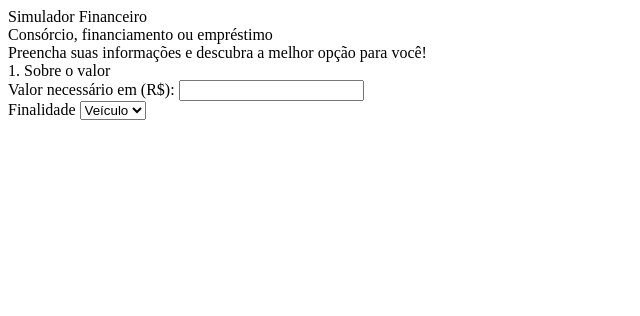
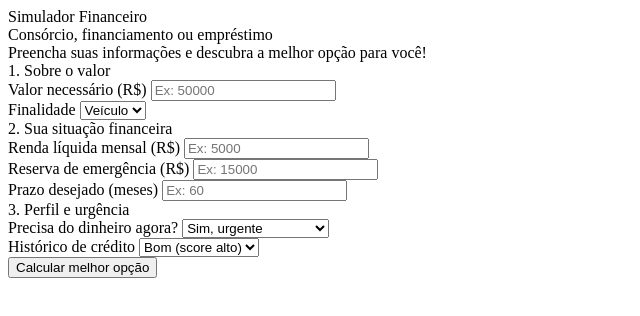
Before and after one commit to garenks/Kora, a plain HTML site: page index.html in a window 1280 px wide. Shown: the whole page, without its empty margins (0-640 px from the left). Drawn offline with Linux system fonts and the light colour scheme.

Commit message:
refactor: better semantics in HTML

```diff
--- a/index.html
+++ b/index.html
@@ -1,5 +1,5 @@
 <!doctype html>
-<html lang="en">
+<html lang="pt-br">
   <head>
     <meta charset="UTF-8" />
     <meta name="viewport" content="width=device-width, initial-scale=1.0" />
@@ -16,30 +16,69 @@
           Preencha suas informações e descubra a melhor opção para você!
         </div>
       </div>
+
       <div class="card">
         <div class="card-title">1. Sobre o valor</div>
-      </div>
-
         <div class="grid">
           <div class="grid-item">
-          <label for="valor">Valor necessário em (R$):</label>
-          <input type="number" id="valor" value="valor" />
-        </div>
+            <label for="valor">Valor necessário (R$)</label>
+            <input type="number" id="valor" placeholder="Ex: 50000" />
           </div>
           <div class="field">
-        <label>Finalidade</label>
+            <label for="finalidade">Finalidade</label>
             <select id="finalidade">
               <option value="veiculo">Veículo</option>
               <option value="casa">Casa</option>
               <option value="outros">Outros</option>
             </select>
           </div>
+        </div>
+
+        <div class="card-title">2. Sua situação financeira</div>
+        <div class="grid">
+          <div class="grid-item">
+            <label for="renda">Renda líquida mensal (R$)</label>
+            <input type="number" id="renda" placeholder="Ex: 5000" />
+          </div>
+          <div class="grid-item">
+            <label for="reserva">Reserva de emergência (R$)</label>
+            <input type="number" id="reserva" placeholder="Ex: 15000" />
+          </div>
+          <div class="grid-item">
+            <label for="prazo">Prazo desejado (meses)</label>
+            <input type="number" id="prazo" placeholder="Ex: 60" />
+          </div>
+        </div>
+
+        <div class="card-title">3. Perfil e urgência</div>
+        <div class="grid">
+          <div class="field">
+            <label for="urgencia">Precisa do dinheiro agora?</label>
+            <select id="urgencia">
+              <option value="sim">Sim, urgente</option>
+              <option value="nao">Não, posso aguardar</option>
+            </select>
+          </div>
+          <div class="field">
+            <label for="credito">Histórico de crédito</label>
+            <select id="credito">
+              <option value="bom">Bom (score alto)</option>
+              <option value="regular">Regular</option>
+              <option value="ruim">Ruim / restrito</option>
+            </select>
+          </div>
+        </div>
+
+        <button class="btn-primary" onclick="calcular()">
+          Calcular melhor opção
+        </button>
+      </div>
+
       <div id="resultado" style="display: none">
         <div class="option-cards" id="opt-cards"></div>
         <div class="card">
           <table id="tabela-resultados"></table>
         </div>
-
         <div class="pros-grid" id="pros-grid"></div>
         <div class="recom" id="recom-box">
           <div class="recom-title" id="recom-title"></div>
@@ -47,5 +86,7 @@
         </div>
       </div>
     </div>
+
+    <script src="script.js"></script>
   </body>
 </html>
```
Lines whose indentation alone changed are shown as unchanged.
